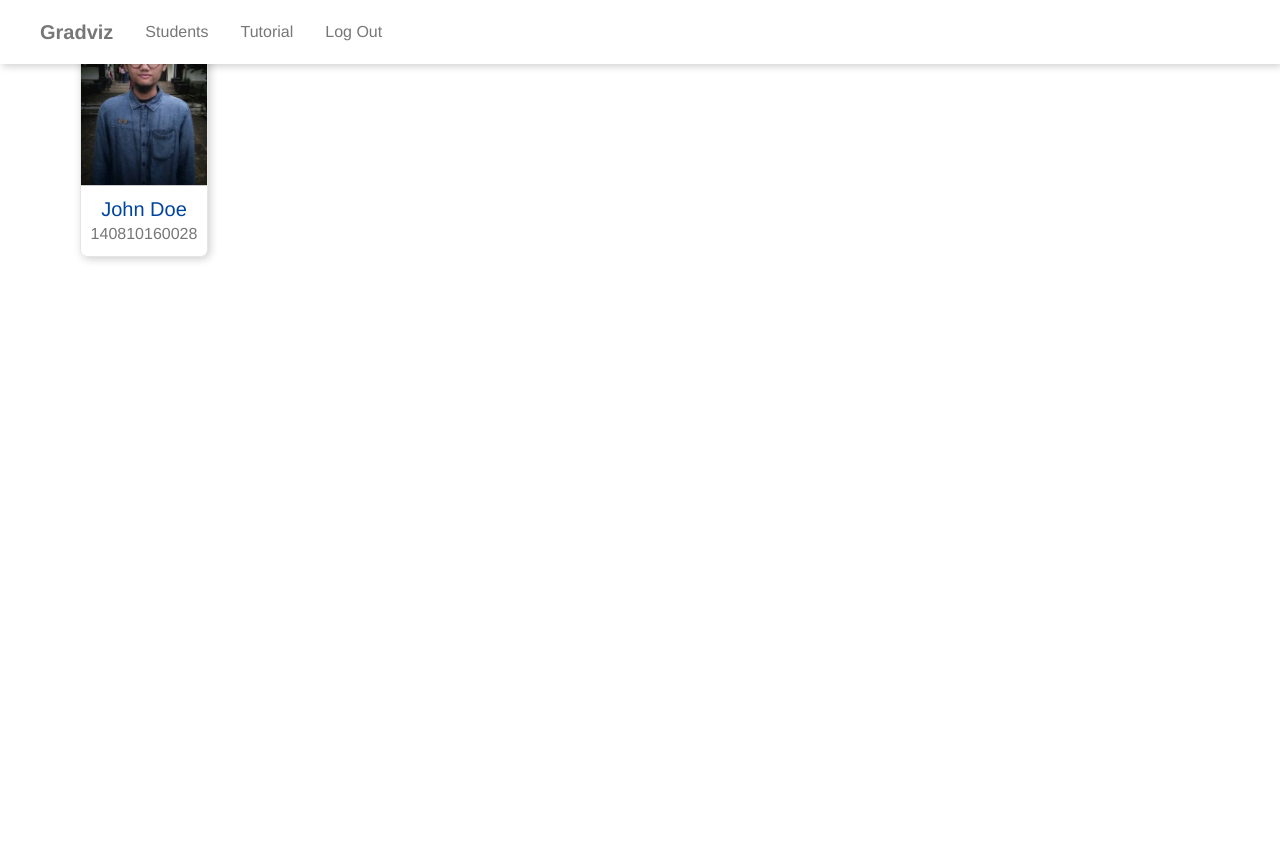
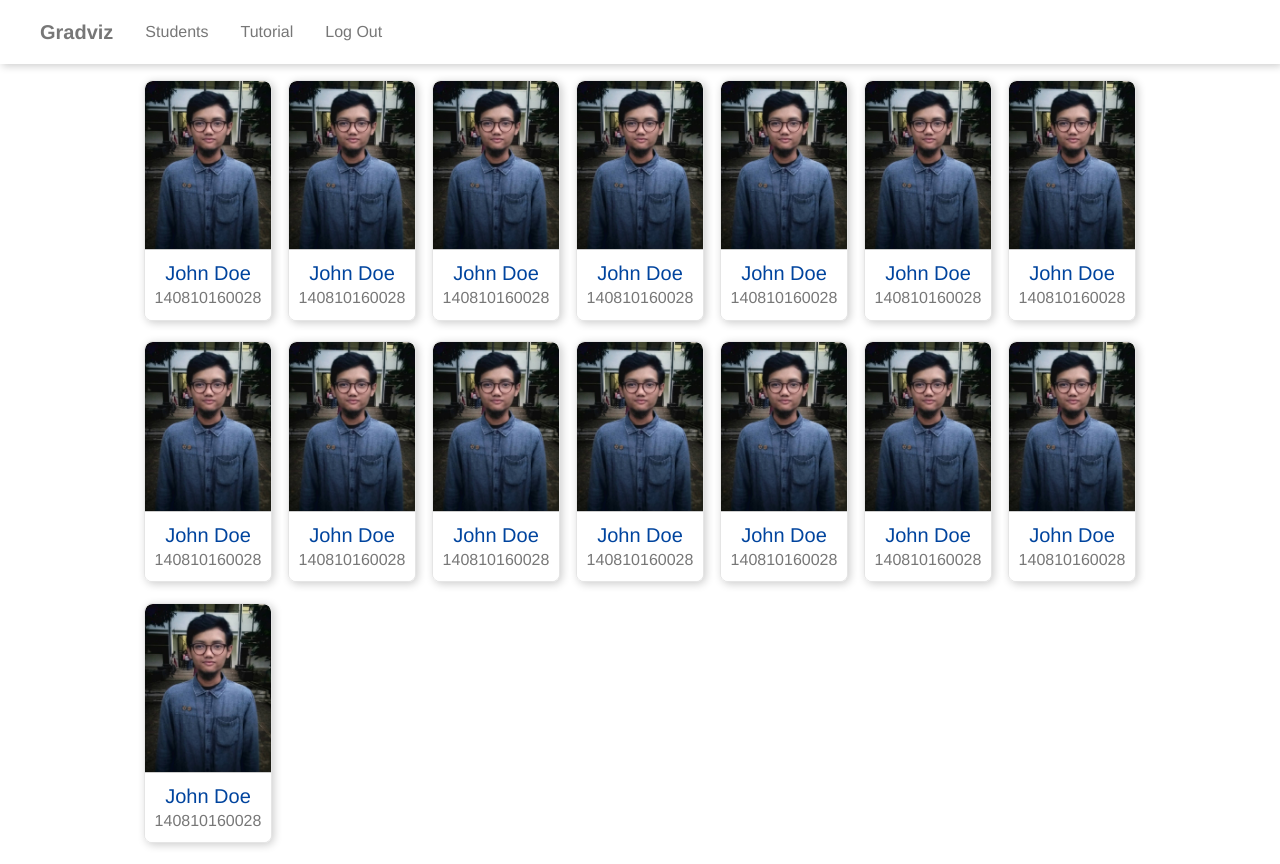
Before and after one commit to fahmifan/grad-viz-react, a React (Create React App) app: page /students in a window 1280 px wide. Before the commit the page ends 800 px from the top, so only its background shows below. Built offline with nearby package versions, Linux system fonts and the light colour scheme.

Commit message:
change to adapt nav fixed scroll

```diff
--- a/src/containers/Students/Students.js
+++ b/src/containers/Students/Students.js
@@ -11,7 +11,21 @@ class Students extends Component {
 
   render() {
     return (
-      <div className="w-90 center pa2 flex flex-wrap ">
+      <div className="w-90 vh-100 pa2 flex flex-wrap mt5 ml-auto">
+        <Student clicked={() => this.onClickHandler(1)} />
+        <Student clicked={() => this.onClickHandler(1)} />
+        <Student clicked={() => this.onClickHandler(1)} />
+        <Student clicked={() => this.onClickHandler(1)} />
+        <Student clicked={() => this.onClickHandler(1)} />
+        <Student clicked={() => this.onClickHandler(1)} />
+        <Student clicked={() => this.onClickHandler(1)} />
+        <Student clicked={() => this.onClickHandler(1)} />
+        <Student clicked={() => this.onClickHandler(1)} />
+        <Student clicked={() => this.onClickHandler(1)} />
+        <Student clicked={() => this.onClickHandler(1)} />
+        <Student clicked={() => this.onClickHandler(1)} />
+        <Student clicked={() => this.onClickHandler(1)} />
+        <Student clicked={() => this.onClickHandler(1)} />
         <Student clicked={() => this.onClickHandler(1)} />
       </div>
     );
```
